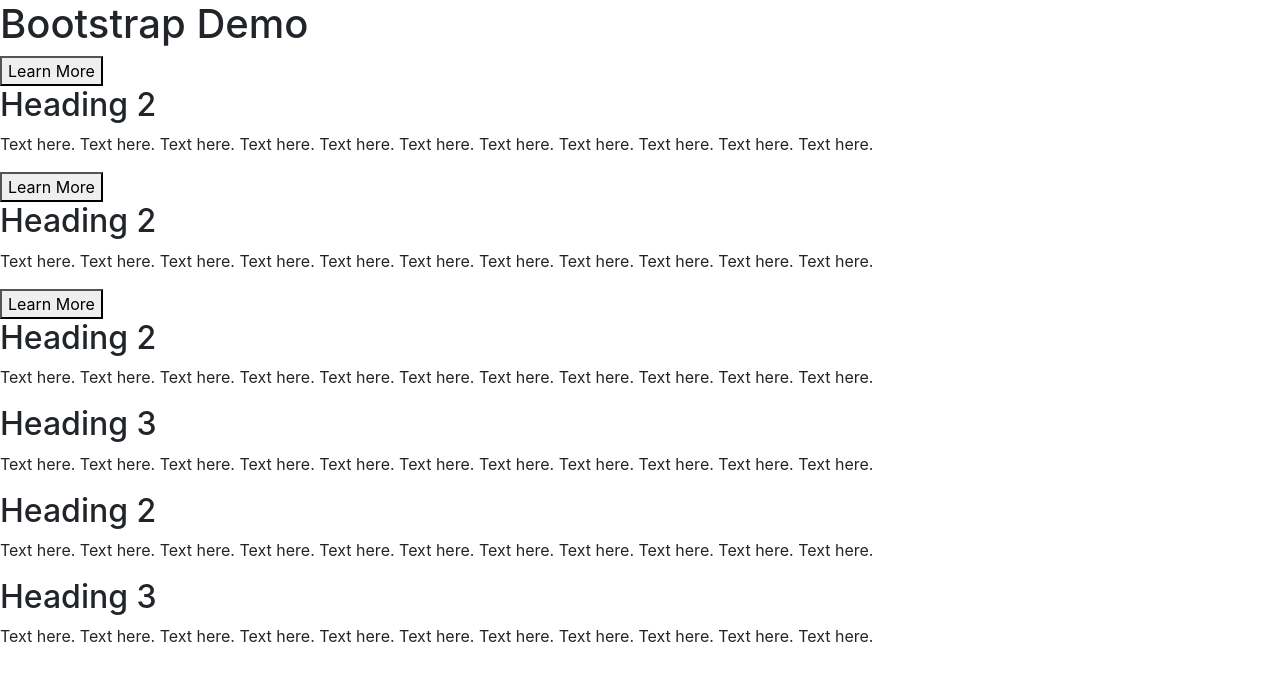
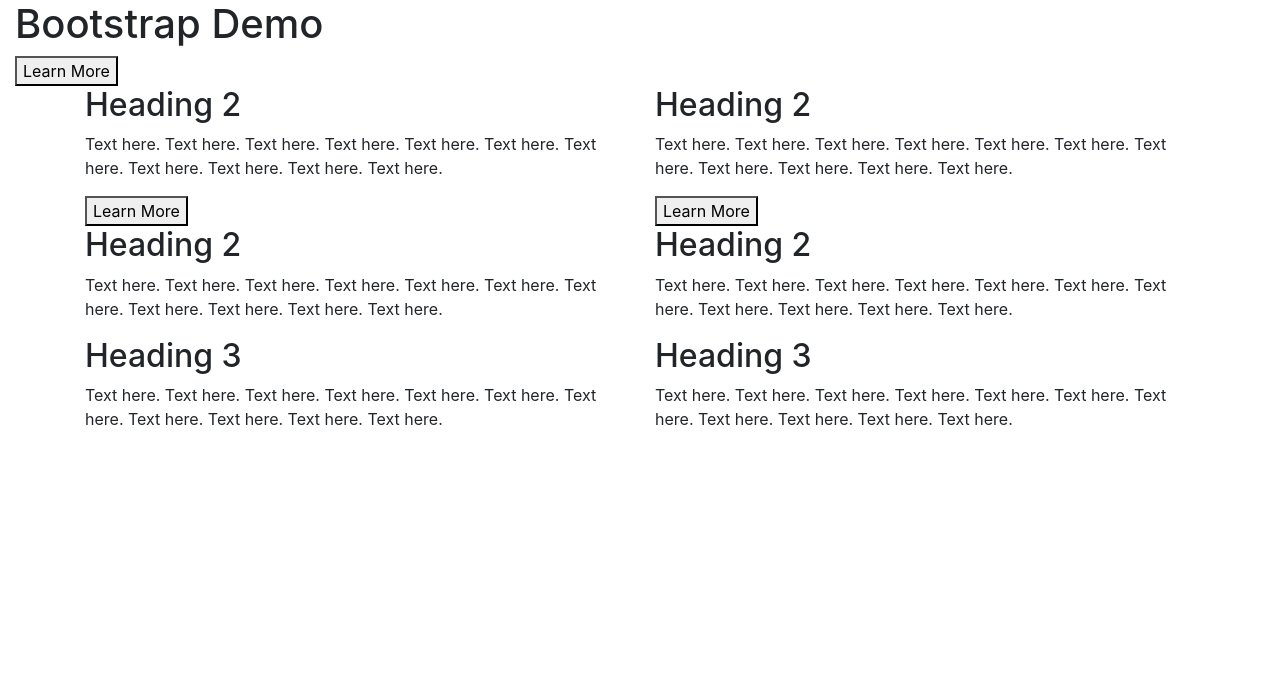
Before and after one commit to blakeleykilgore/week2-demo, a plain HTML site: page index.html in a window 1280 px wide. Drawn offline with nearby package versions, Linux system fonts and the light colour scheme.

Commit message:
Add bootstrap layout

```diff
--- a/index.html
+++ b/index.html
@@ -14,31 +14,31 @@
     <nav>
 
     </nav>
-    <header>
+    <header class="container-fluid">
         <h1>Bootstrap Demo</h1>
         <button>Learn More</button>
     </header>
-    <main>
-        <section>
-            <div>
+    <main class="container">
+        <section class="row">
+            <div class="col-md-6">
                 <h2>Heading 2</h2>
                 <p>Text here. Text here. Text here. Text here. Text here. Text here. Text here. Text here. Text here. Text here. Text here. </p>
                 <button>Learn More</button>
             </div>
-            <div>
+            <div class="col-md-6">
                 <h2>Heading 2</h2>
                 <p>Text here. Text here. Text here. Text here. Text here. Text here. Text here. Text here. Text here. Text here. Text here. </p>
                 <button>Learn More</button>
             </div>
         </section>
-        <section>
-            <div>
+        <section class="row">
+            <div class="col-md-6">
                 <h2>Heading 2</h2>
                 <p>Text here. Text here. Text here. Text here. Text here. Text here. Text here. Text here. Text here. Text here. Text here. </p>
                 <h2>Heading 3</h2>
                 <p>Text here. Text here. Text here. Text here. Text here. Text here. Text here. Text here. Text here. Text here. Text here. </p>
             </div>
-            <div>
+            <div class="col-md-6">
                 <h2>Heading 2</h2>
                 <p>Text here. Text here. Text here. Text here. Text here. Text here. Text here. Text here. Text here. Text here. Text here. </p>
                 <h2>Heading 3</h2>
@@ -46,7 +46,7 @@
             </div>
         </section>
     </main>
-    <footer>
+    <footer class="container-fluid">
 
     </footer>
 
```
